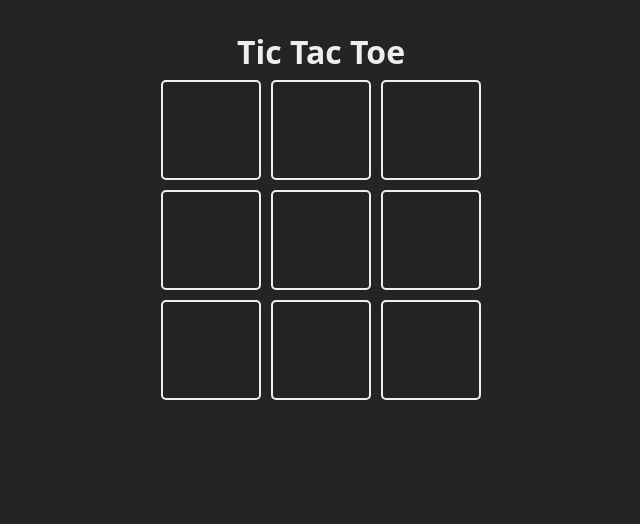
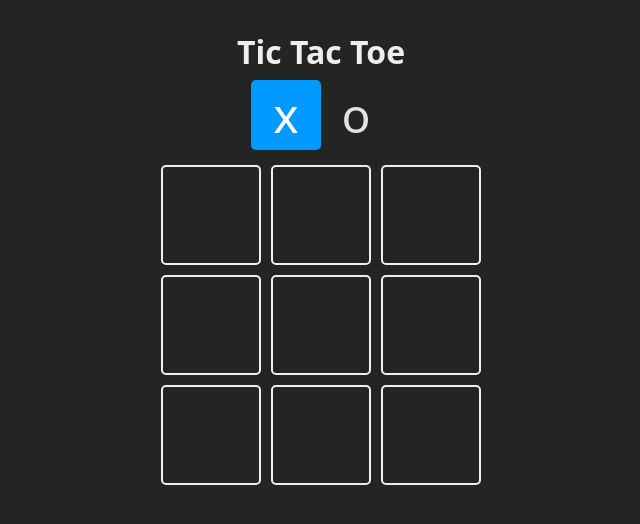
Before and after one commit to sbrn-9/tic-tac-toe_Course, a React (Vite) app in the folder 02-Tic-tac-toe/: page / in a window 1280 px wide. Shown: the top 524 px of the page, without its empty margins (319-959 px from the left). Built offline with nearby package versions, Linux system fonts and the light colour scheme.

Commit message:
add function update board

```diff
--- a/02-Tic-tac-toe/src/App.jsx
+++ b/02-Tic-tac-toe/src/App.jsx
@@ -1,13 +1,21 @@
-import { Children } from "react"
+import { useState } from 'react'
+
 
 const TURN = {
   X: 'x',
   O: 'o',
 }
 
-const Square = ({children, updateBoard, index}) => {
+const Square = ({children, isSelected, updateBoard, index}) => {
+
+  const className = `square ${isSelected ? 'is-selected' : ''}`
+
+  const handleClick = () => {
+    updateBoard(index)
+  }
+
   return(
-    <div className="square">
+    <div onClick={handleClick} className={className}>
     {children}
     </div>
 
@@ -16,12 +24,37 @@ const Square = ({children, updateBoard, index}) => {
 
 function App() {
 
-  const board = Array(9).fill(null)
+  const [board, setBoard] = useState(Array(9).fill(null))
+
+  const [turn, setTurn] = useState(TURN.X)
+
+  const [winner, setWinner] = useState(null) //null significa que no hay ganador y false es empate
+
+  const updateBoard = (index) => {
+
+    // Si el indice tiene un valor, no se actualiza el tablero
+
+    if (board[index]) return
+
+    //Actualizar el tablero
+    const newBoard = [...board]
+    newBoard[index] = turn //acá se le asigna el valor del turno actual al cuadrado seleccionado
+    setBoard(newBoard)
+
+    // Cambiar el turno
+    const newTurn = turn === TURN.X ? TURN.O : TURN.X
+    setTurn(newTurn)
+  }
 
   return (
 
       <main className="board">
         <h1>Tic Tac Toe</h1>
+
+         <section className="turn">
+          <Square isSelected={turn === TURN.X}>{TURN.X}</Square>
+          <Square isSelected={turn === TURN.O}>{TURN.O}</Square>
+        </section>
 
         <section className="game">
           {
@@ -30,8 +63,9 @@ function App() {
                 <Square
                   key={index}
                   index={index}
+                  updateBoard={updateBoard}
                 >
-
+                {board[index]}
                 </Square>
               )
             })
```
